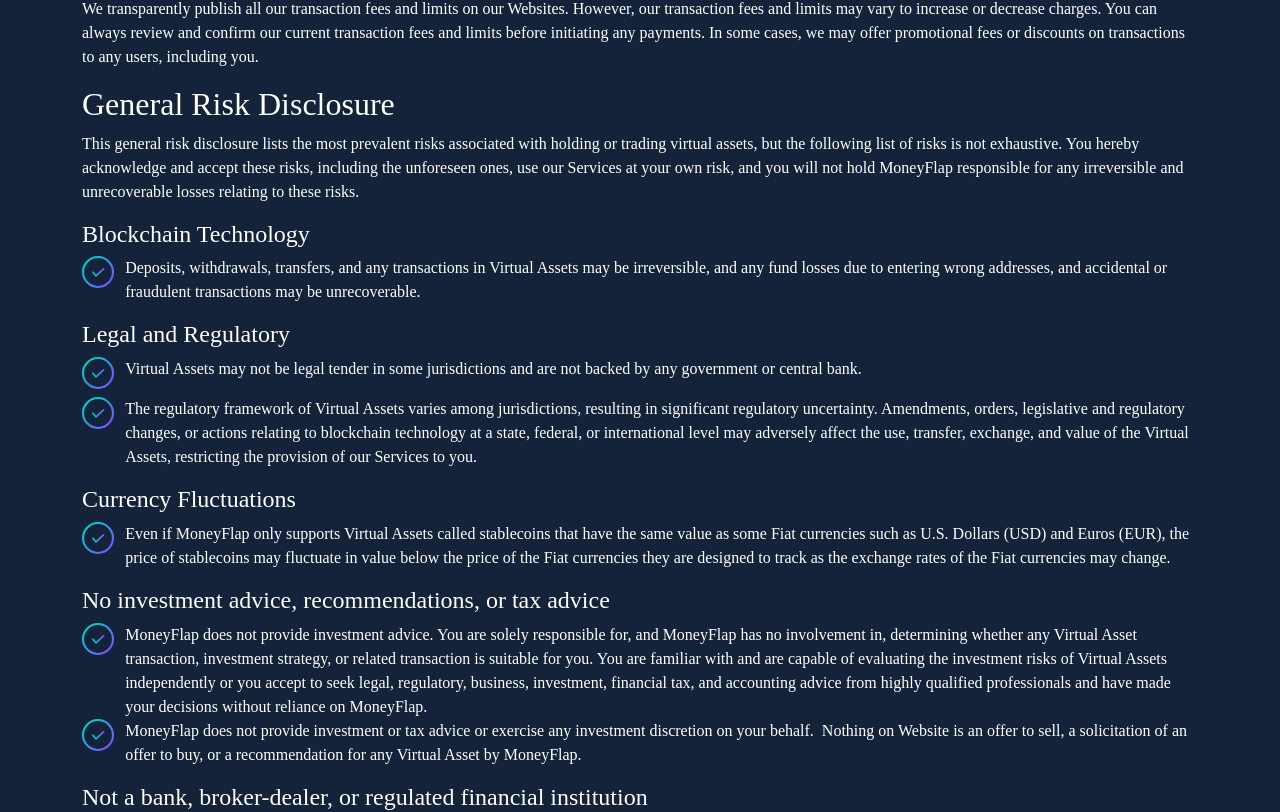
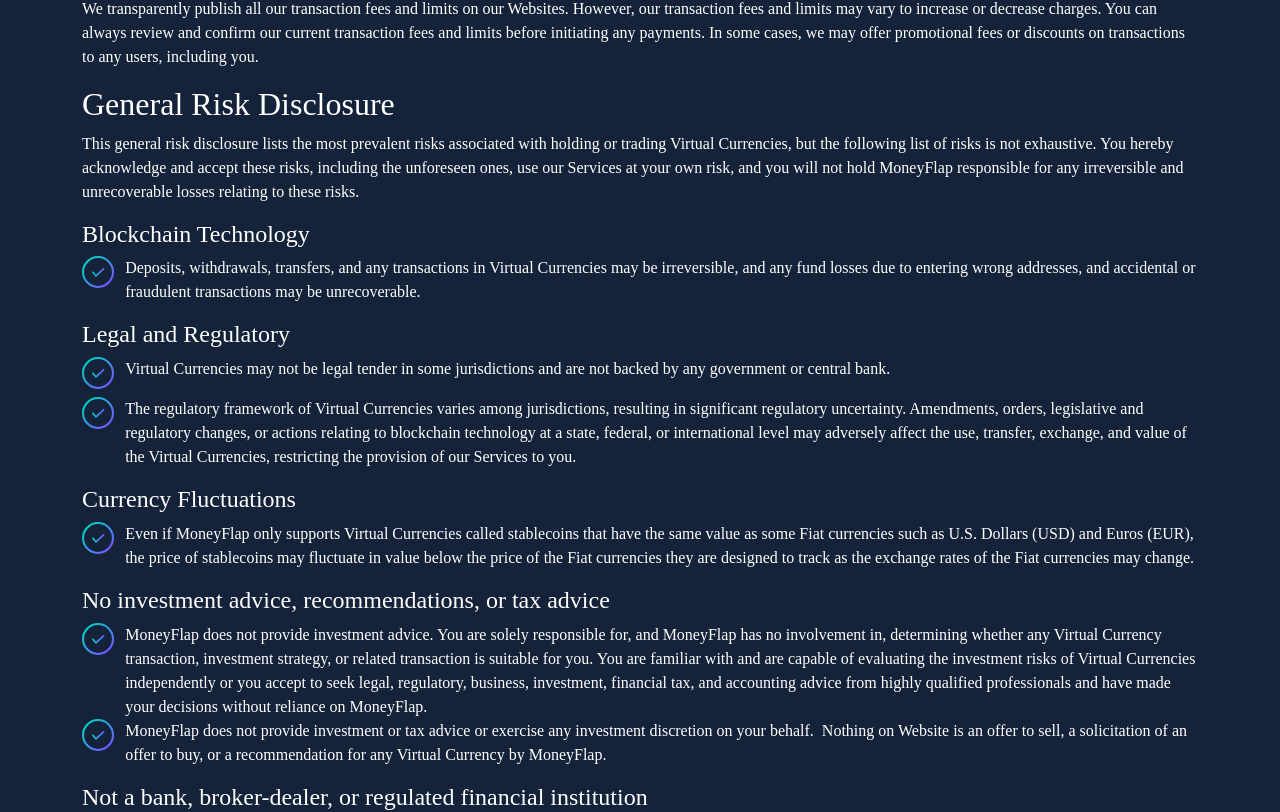
Before and after one commit to pengyilabs/moneyflap, a Nuxt app: page /terms_of_service in a window 1280 px wide. Shown: the part 3254-4066 px from the top of the page. Built offline with nearby package versions, Linux system fonts and the light colour scheme; a web font is replaced by a local one.

Commit message:
Update terminology in terms_of_service.vue for consistency and clarity

```diff
--- a/pages/terms_of_service.vue
+++ b/pages/terms_of_service.vue
@@ -283,15 +283,15 @@
               transaction limits and fees.
             </li>
             <li class="mb-0 mt-0">
-              <span class="fw-bold d-contents">Payin Stablecoin</span>.
-              You can also directly receive stablecoin funds from external parties
-              to your on-chain addresses in your account but note that we can
-              only accept USDC (USD Coin) and EURC (Euro Coin) at this time. We
-              may include additional digital assets in the future — please,
-              always refer to our website to get any product updates or
-              information about an eventual product release. stablecoin transfers
-              are irreversible — meaning that you may lose or can not recover
-              your stablecoin funds when you send them to the wrong on-chain
+              <span class="fw-bold d-contents">Payin Stablecoin</span>. You can
+              also directly receive stablecoin funds from external parties to
+              your on-chain addresses in your account but note that we can only
+              accept USDC (USD Coin) and EURC (Euro Coin) at this time. We may
+              include additional digital assets in the future — please, always
+              refer to our website to get any product updates or information
+              about an eventual product release. stablecoin transfers are
+              irreversible — meaning that you may lose or can not recover your
+              stablecoin funds when you send them to the wrong on-chain
               addresses. You are urged to double-review the accuracy of your
               details before making any stablecoin deposits.
             </li>
@@ -343,18 +343,18 @@
               >
               You can also transfer funds out of your MoneyFlap Account to
               external stablecoin wallets. Please double review and confirm the
-              details of the recipient before initiating any withdrawal — stablecoin
-              transfers are irreversible, resulting in a full loss of your funds
-              when you transfer funds to the wrong stablecoin addresses. MoneyFlap
-              will not be liable for any transfer to the wrong stablecoin addresses
-              and cannot recover your funds or refund you. Withdrawals are
-              processed instantly, allowing your stablecoin funds to reach their
-              destination in no time. Nevertheless, due to uncontrolled reasons
-              such as technical and operational downtime of the public
-              blockchain protocols we use to build our Services, the processing
-              times may be longer or the transactions may fail. Please note that
-              we are not liable for such delay or failure. (Refer to **Risk
-              Disclosure** to learn more)
+              details of the recipient before initiating any withdrawal —
+              stablecoin transfers are irreversible, resulting in a full loss of
+              your funds when you transfer funds to the wrong stablecoin
+              addresses. MoneyFlap will not be liable for any transfer to the
+              wrong stablecoin addresses and cannot recover your funds or refund
+              you. Withdrawals are processed instantly, allowing your stablecoin
+              funds to reach their destination in no time. Nevertheless, due to
+              uncontrolled reasons such as technical and operational downtime of
+              the public blockchain protocols we use to build our Services, the
+              processing times may be longer or the transactions may fail.
+              Please note that we are not liable for such delay or failure.
+              (Refer to **Risk Disclosure** to learn more)
             </li>
           </ul>
         </section>
@@ -372,48 +372,95 @@
         <section class="general_risk_disclosure_section">
           <h2>General Risk Disclosure</h2>
           <p>
-            This general risk disclosure lists the most prevalent risks associated with holding or trading virtual assets, but the following list of risks is not exhaustive. You hereby acknowledge and accept these risks, including the unforeseen ones, use our Services at your own risk, and you will not hold MoneyFlap responsible for any irreversible and unrecoverable losses relating to these risks.
+            This general risk disclosure lists the most prevalent risks
+            associated with holding or trading Virtual Currencies, but the
+            following list of risks is not exhaustive. You hereby acknowledge
+            and accept these risks, including the unforeseen ones, use our
+            Services at your own risk, and you will not hold MoneyFlap
+            responsible for any irreversible and unrecoverable losses relating
+            to these risks.
           </p>
           <h4>Blockchain Technology</h4>
           <ul class="list-unstyled list-checked">
             <li class="mb-0 mt-0">
-              Deposits, withdrawals, transfers, and any transactions in Virtual Assets may be irreversible, and any fund losses due to entering wrong addresses, and accidental or fraudulent transactions may be unrecoverable.
+              Deposits, withdrawals, transfers, and any transactions in Virtual
+              Currencies may be irreversible, and any fund losses due to
+              entering wrong addresses, and accidental or fraudulent
+              transactions may be unrecoverable.
             </li>
           </ul>
           <h4>Legal and Regulatory</h4>
           <ul class="list-unstyled list-checked">
             <li class="mb-0 mt-0">
-              Virtual Assets may not be legal tender in some jurisdictions and are not backed by any government or central bank.
+              Virtual Currencies may not be legal tender in some jurisdictions
+              and are not backed by any government or central bank.
             </li>
             <li class="mb-0 mt-0">
-              The regulatory framework of Virtual Assets varies among jurisdictions, resulting in significant regulatory uncertainty. Amendments, orders, legislative and regulatory changes, or actions relating to blockchain technology at a state, federal, or international level may adversely affect the use, transfer, exchange, and value of the Virtual Assets, restricting the provision of our Services to you.
+              The regulatory framework of Virtual Currencies varies among
+              jurisdictions, resulting in significant regulatory uncertainty.
+              Amendments, orders, legislative and regulatory changes, or actions
+              relating to blockchain technology at a state, federal, or
+              international level may adversely affect the use, transfer,
+              exchange, and value of the Virtual Currencies, restricting the
+              provision of our Services to you.
             </li>
           </ul>
           <h4>Currency Fluctuations</h4>
           <ul class="list-unstyled list-checked">
             <li class="mb-0 mt-0">
-              Even if MoneyFlap only supports Virtual Assets called stablecoins that have the same value as some Fiat currencies such as U.S. Dollars (USD) and Euros (EUR), the price of stablecoins may fluctuate in value below the price of the Fiat currencies they are designed to track as the exchange rates of the Fiat currencies may change.
+              Even if MoneyFlap only supports Virtual Currencies called
+              stablecoins that have the same value as some Fiat currencies such
+              as U.S. Dollars (USD) and Euros (EUR), the price of stablecoins
+              may fluctuate in value below the price of the Fiat currencies they
+              are designed to track as the exchange rates of the Fiat currencies
+              may change.
             </li>
           </ul>
           <h4>No investment advice, recommendations, or tax advice</h4>
           <ul class="list-unstyled list-checked">
             <li class="mb-0 mt-0">
-              MoneyFlap does not provide investment advice. You are solely responsible for, and MoneyFlap has no involvement in, determining whether any Virtual Asset transaction, investment strategy, or related transaction is suitable for you. You are familiar with and are capable of evaluating the investment risks of Virtual Assets independently or you accept to seek legal, regulatory, business, investment, financial tax, and accounting advice from highly qualified professionals and have made your decisions without reliance on MoneyFlap.
+              MoneyFlap does not provide investment advice. You are solely
+              responsible for, and MoneyFlap has no involvement in, determining
+              whether any Virtual Currency transaction, investment strategy, or
+              related transaction is suitable for you. You are familiar with and
+              are capable of evaluating the investment risks of Virtual
+              Currencies independently or you accept to seek legal, regulatory,
+              business, investment, financial tax, and accounting advice from
+              highly qualified professionals and have made your decisions
+              without reliance on MoneyFlap.
             </li>
             <li class="mb-0 mt-0">
-              MoneyFlap does not provide investment or tax advice or exercise any investment discretion on your behalf.  Nothing on Website is an offer to sell, a solicitation of an offer to buy, or a recommendation for any Virtual Asset by MoneyFlap.
+              MoneyFlap does not provide investment or tax advice or exercise
+              any investment discretion on your behalf.  Nothing on Website is
+              an offer to sell, a solicitation of an offer to buy, or a
+              recommendation for any Virtual Currency by MoneyFlap.
             </li>
           </ul>
           <h4>Not a bank, broker-dealer, or regulated financial institution</h4>
           <ul class="list-unstyled list-checked">
             <li class="mb-0 mt-0">
-              You should note that your account balances may not be considered or called “deposits”, as the regulated financial institutions, especially banks or credit institutions may be using the term. MoneyFlap is not and does not pretend to be a bank or regulated financial institution under the United States Federal Law or under any other jurisdiction laws.
+              You should note that your account balances may not be considered
+              or called “deposits”, as the regulated financial institutions,
+              especially banks or credit institutions may be using the term.
+              MoneyFlap is not and does not pretend to be a bank or regulated
+              financial institution under the United States Federal Law or under
+              any other jurisdiction laws.
             </li>
             <li class="mb-0 mt-0">
-              You should note that the Tokenized Financial Assets that MoneyFlap facilitates the accessibility may not be considered as a listing or selling of “Securities” or an offering of a “brokerage account”, as the regulated brokerage may be using the term. MoneyFlap is not and does not pretend to be a broker-dealer or a trust registered under the United States Federal Law or under any other jurisdiction laws.
+              You should note that the Tokenized Financial Assets that MoneyFlap
+              facilitates the accessibility may not be considered as a listing
+              or selling of “Securities” or an offering of a “brokerage
+              account”, as the regulated brokerage may be using the term.
+              MoneyFlap is not and does not pretend to be a broker-dealer or a
+              trust registered under the United States Federal Law or under any
+              other jurisdiction laws.
             </li>
             <li class="mb-0 mt-0">
-              You should note that your account balances are not subject to deposit insurance protection of any regulatory scheme, including the Federal Deposit Insurance Corporation (FDIC), as well as any securities investor protection, including the Securities Investor Protection Corporation (SIPC).
+              You should note that your account balances are not subject to
+              deposit insurance protection of any regulatory scheme, including
+              the Federal Deposit Insurance Corporation (FDIC), as well as any
+              securities investor protection, including the Securities Investor
+              Protection Corporation (SIPC).
             </li>
           </ul>
         </section>
```
